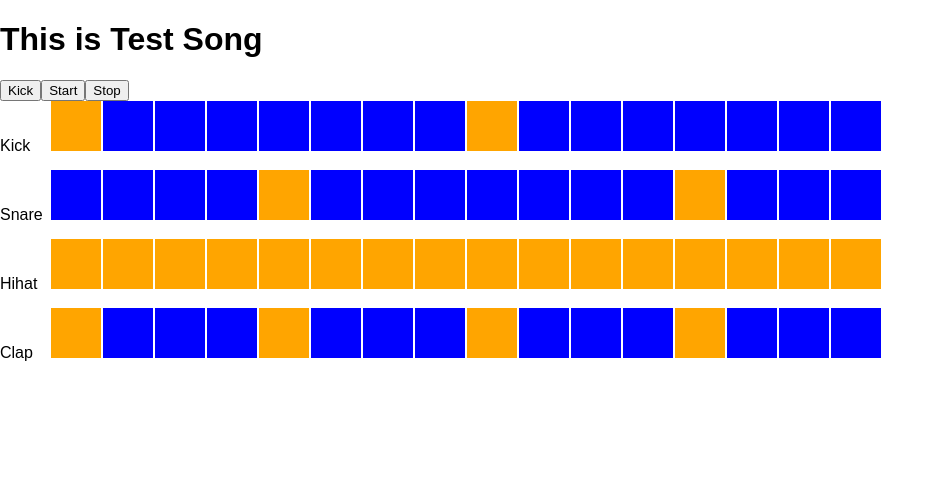
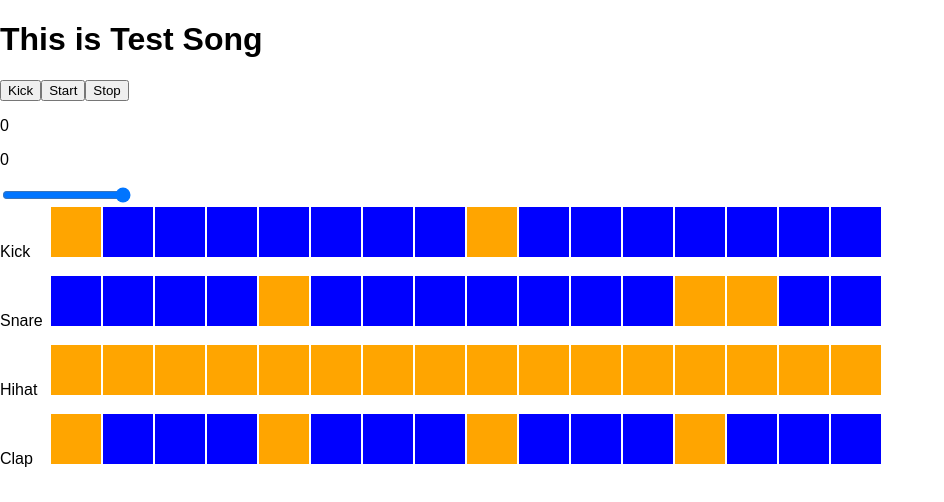
Before and after one commit to randykeller11/stepsequencer, a React (Create React App) app: page / in a window 1280 px wide. Shown: the top 502 px of the page, without its empty margins (0-944 px from the left). Built offline with nearby package versions, Linux system fonts and the light colour scheme; no server answers.

Commit message:
working step sequencer

```diff
--- a/package.json
+++ b/package.json
@@ -12,6 +12,7 @@
     "react-transform-catch-errors": "^1.0.2",
     "react-transform-hmr": "^1.0.4",
     "redbox-react": "^1.6.0",
+    "redux": "^4.0.0",
     "tone": "^0.12.80"
   },
   "scripts": {
--- a/src/App.js
+++ b/src/App.js
@@ -5,17 +5,27 @@ import Knob from './component/knob';
 import Sequencer from './component/sequencer';
 import Tone from 'tone';
 
+import { createStore } from "redux";
 
-const patternBank = [];
-const songname = "Test Song";
-const pattern1 = {name: "pattern1", events: [[1,0,0,0,0,0,0,0,1,0,0,0,0,0,0,0], [0,0,0,0,1,0,0,0,0,0,0,0,1,0,0,0],[1,1,1,1,1,1,1,1,1,1,1,1,1,1,1,1],[1,0,0,0,1,0,0,0,1,0,0,0,1,0,0,0],]};
+const reducer = (state, action) => {
+  console.log("something");
+  return state;
+}
+
+const initialState = {
+  patternBank : [],
+  songname : "Test Song",
+  pattern1 : {name: "pattern1", events: [[1,0,0,0,0,0,0,0,1,0,0,0,0,0,0,0], [0,0,0,0,1,0,0,0,0,0,0,0,1,1,0,0],[1,1,1,1,1,1,1,1,1,1,1,1,1,1,1,1],[1,0,0,0,1,0,0,0,1,0,0,0,1,0,0,0],]}
+}
+
+const store = createStore(reducer, initialState);
 
 class App extends Component {
   render() {
     return (
       <Fragment>
-        <h1>This is {songname} </h1>
-        <Sequencer pattern={pattern1} />
+        <h1>This is {store.getState().songname} </h1>
+        <Sequencer pattern={store.getState().pattern1} />
       </Fragment>
     );
   }
--- a/src/component/sequencer.js
+++ b/src/component/sequencer.js
@@ -13,8 +13,10 @@ class Sequencer extends Component {
             position: 0,
             playing: false,
             steps: 16,
+            noteDivision: "8n",
             patternName: this.props.pattern.name,
-            tracks: ["Kick", "Snare", "Hihat", "Clap"]
+            tracks: ["Kick", "Snare", "Hihat", "Clap"],
+            pattern: this.props.pattern.events
         };
 
         this.kick = new Tone.Player({
@@ -33,49 +35,66 @@ class Sequencer extends Component {
             "url" : "./Clap.wav"
         }).toMaster();
 
+        this.kickVol = new Tone.PanVol();
+        this.kick.chain(this.kickVol, Tone.Master);
+
+        this.hihatVol = new Tone.PanVol();
+        this.hihat.chain(this.hihatVol, Tone.Master);
+
+        this.positionLoop;
+        this.kickLoop;
+        this.snareLoop;
+        this.hiHatLoop;
+        this.clapLoop;
+
       }
 
 
     prepareEventGrid = () => {
 
-        let positionLoop = new Tone.Sequence((time, note) => {
-            console.log(this.state.position);
-            if(this.state.position >= this.state.steps){
-                this.setState({position: 0})
-            }
-            else{
-                this.setState({position: this.state.position + 1});
-            }
+        this.positionLoop = new Tone.Sequence((time, note) => {
+            console.log(Tone.Transport.position);
+            this.setState({position: Tone.Transport.position})
+        }, this.state.pattern[0], this.state.noteDivision).start(0);
 
-        }, this.props.pattern.events[0],"8n").start(0);
-
-        let kickLoop = new Tone.Sequence((time, note) => {
+        this.kickLoop = new Tone.Sequence((time, note) => {
             if(note == 1){
                 this.kick.start();
             }
-        }, this.props.pattern.events[0],"8n").start(0);
+        }, this.state.pattern[0], this.state.noteDivision).start(0);
 
-        let snareLoop = new Tone.Sequence((time, note) => {
+        this.snareLoop = new Tone.Sequence((time, note) => {
             if(note == 1){
                 this.snare.start();
             }
-        }, this.props.pattern.events[1],"8n").start(0);
+        }, this.state.pattern[1], this.state.noteDivision).start(0);
 
-        let hiHatLoop = new Tone.Sequence((time, note) => {
+        this.hiHatLoop = new Tone.Sequence((time, note) => {
             if(note == 1){
                 this.hihat.start();
             }
-        }, this.props.pattern.events[2],"8n").start(0);
+        }, this.state.pattern[2], this.state.noteDivision).start(0);
 
-        let clapLoop = new Tone.Sequence((time, note) => {
+        this.clapLoop = new Tone.Sequence((time, note) => {
             if(note == 1){
                 this.clap.start();
             }
-        }, this.props.pattern.events[3],"8n").start(0);
+        }, this.state.pattern[3], this.state.noteDivision).start(0);
 
     }
 
     componentDidMount = () => {
+        this.prepareEventGrid();
+    }
+
+    updateTrackPattern = (track, pattern) => {
+        console.log(track + " is the track " + this.state.pattern[track]);
+        this.positionLoop.dispose();
+        this.kickLoop.dispose();
+        this.snareLoop.dispose();
+        this.hiHatLoop.dispose();
+        this.clapLoop.dispose();
+
         this.prepareEventGrid();
     }
 
@@ -84,6 +103,7 @@ class Sequencer extends Component {
     }
 
     startLoop = () => {
+        Tone.Transport.bpm.value = 140;
         Tone.Transport.start();
     }
 
@@ -92,13 +112,23 @@ class Sequencer extends Component {
         this.setState({position: 0})
     }
 
+    volumeRange = (event) => {
+        console.log(this.kickVol.volume.value);
+        this.hihatVol.volume.value = event.currentTarget.value;
+    }
+
     render(){
 
         let trackArray = [];
         for(let i=0; i < this.props.pattern.events.length; i++){
             trackArray.push(
                 <div key={i} track={i}>
-                    <Track position={this.state.position} trackName={this.state.tracks[i]} rowLength={this.state.steps} pattern={this.props.pattern.events[i]}/>
+                    <Track id={i}
+                           position={this.state.position}
+                           updatePattern={this.updateTrackPattern}
+                           trackName={this.state.tracks[i]}
+                           rowLength={this.state.steps}
+                           pattern={this.props.pattern.events[i]}/>
                 </div>
 
             )
@@ -109,6 +139,9 @@ class Sequencer extends Component {
             <button onClick={() => this.playSound()}> Kick </button>
             <button onClick={() => this.startLoop()}> Start </button>
             <button onClick={() => this.stopLoop()}> Stop </button>
+            <p>{this.state.position.toString().substring(7,0)}</p>
+            <p>{Tone.Transport.seconds.toString().substring(5,0)}</p>
+            <input type="range" min="-10000" max="0" onChange={this.volumeRange}></input>
             <div>
             {trackArray}
             </div>
--- a/src/component/square.js
+++ b/src/component/square.js
@@ -1,4 +1,5 @@
 import React, { Component, Fragment } from 'react';
+import { connect } from 'react-redux'
 import Tone from 'tone';
 
 let squareStyle = {
@@ -33,12 +34,13 @@ let currentPos = {
 
 
     handleClick = event => {
-        console.log(this.state.id);
-        if(this.state.status == "true"){
+        if(this.state.status === "true"){
             this.setState({status: "false"});
+            this.props.update(this.state.id, "false");
         }
         else{
             this.setState({status: "true"});
+            this.props.update(this.state.id, "true");
         }
     }
 
--- a/src/component/track.js
+++ b/src/component/track.js
@@ -1,4 +1,5 @@
 import React, { Component, Fragment } from 'react';
+import { connect } from 'react-redux'
 import Tone from 'tone';
 import Square from './square'
 
@@ -22,8 +23,20 @@ class Track extends Component {
             row: props.rowLength,
             pattern: this.props.pattern,
             trackName: this.props.trackName,
-            position: this.props.position
+            id: this.props.id
         };
+
+        const tempPattern = this.props.pattern;
+
+    }
+
+
+    updatePattern = (id, status) => {
+        console.log(id + " + " + status);
+        status == "true" ? status = 1 : status = 0;
+        this.state.pattern[id] = status;
+        // console.log(this.state.pattern);
+        this.props.updatePattern(this.state.id, this.state.pattern)
     }
 
   render() {
@@ -40,14 +53,16 @@ class Track extends Component {
 
         rowArray.push(
         <div key={i} id={i} position={this.state.position} style={trackContainer}>
-          <Square status={status} id={i}/>
+          <Square status={status} id={i} update={this.updatePattern}/>
         </div>
       );
     }
+
+
     return(
       <div>
         <div style={trackNameContainer}>
-        {this.state.trackName}
+        <div onClick={() => this.updatePattern(rowArray)}>{this.state.trackName}</div>
         </div>
         {rowArray}
       </div>
--- a/src/index.js
+++ b/src/index.js
@@ -5,4 +5,5 @@ import App from './App';
 import registerServiceWorker from './registerServiceWorker';
 
 ReactDOM.render(<App />, document.getElementById('root'));
+
 registerServiceWorker();
```
Also changed, not shown: 1 other file (tests, documents, lock files or other folders).
